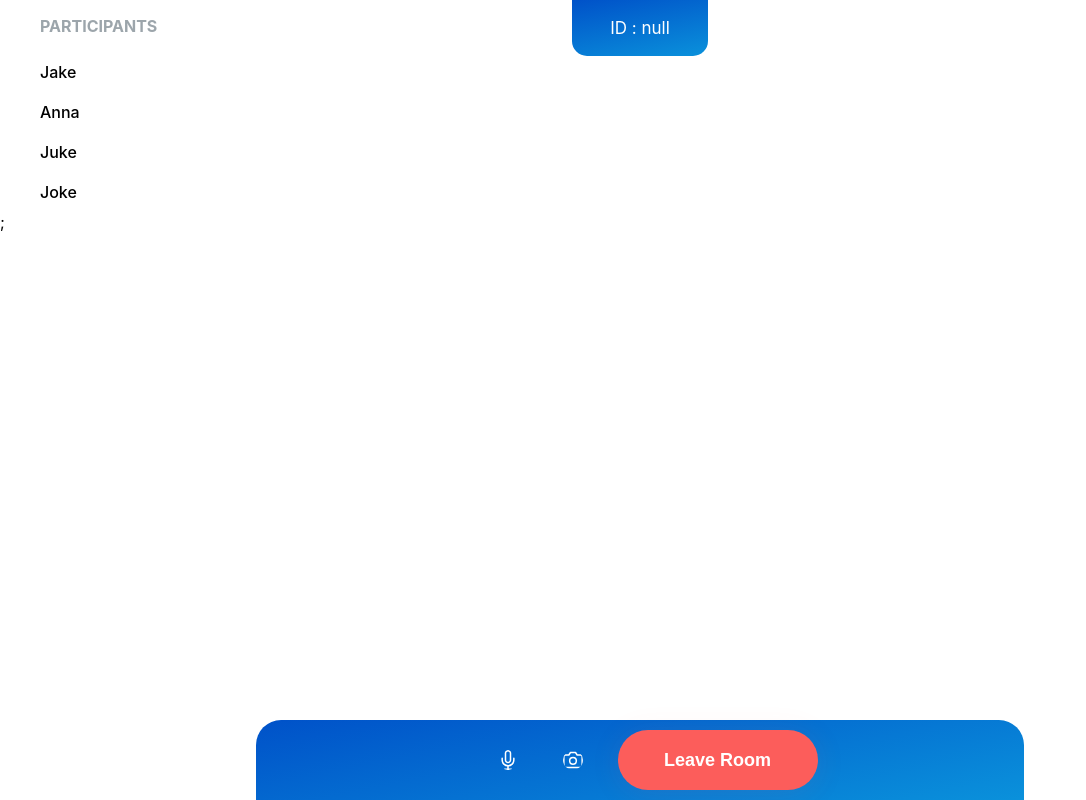
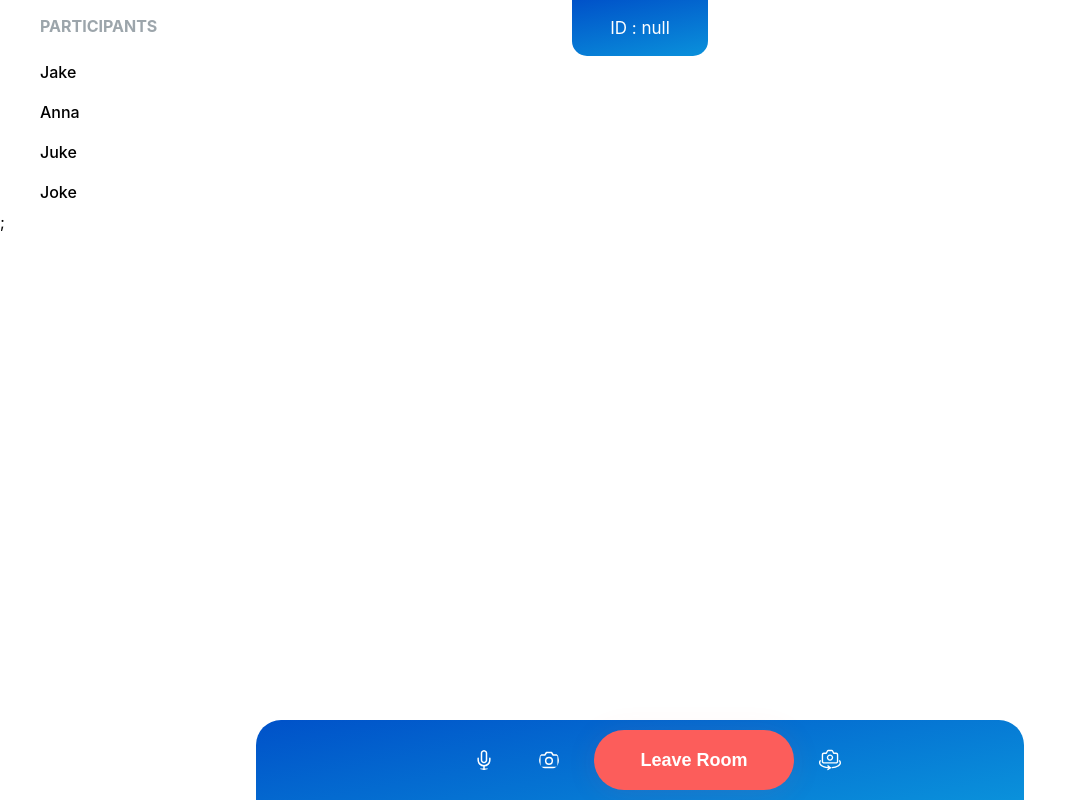
Before and after one commit to TakaiKung/Video-chat-app-example, a React (Create React App) app in the folder ui/: page /room in a window 1280 px wide. Shown: the whole page, without its empty margins (0-1086 px from the left). Built offline with nearby package versions, Linux system fonts and the light colour scheme.

Commit message:
add : screen share button

```diff
--- a/ui/src/RoomPage/VideoSection/SwitchToScreenSharing.js
+++ b/ui/src/RoomPage/VideoSection/SwitchToScreenSharing.js
@@ -1,7 +1,20 @@
+import React, { useState } from "react";
+import SwitchImg from '../../resources/switchToScreenSharing.svg';
+
 const SwitchToScreenSharing = () => {
+    const [isScreenSharingActive, setIsScreenSharingActive] = useState(false);
+
+    const handleScreenShareToggle = () => {
+        setIsScreenSharingActive(!isScreenSharingActive);
+    };
+
     return (
-        <div>
-
+        <div className="video_button_container">
+            <img
+                src={ SwitchImg }
+                onClick={handleScreenShareToggle}
+                alt={'sharescreen'}
+            />
         </div>
     );
 }
```
